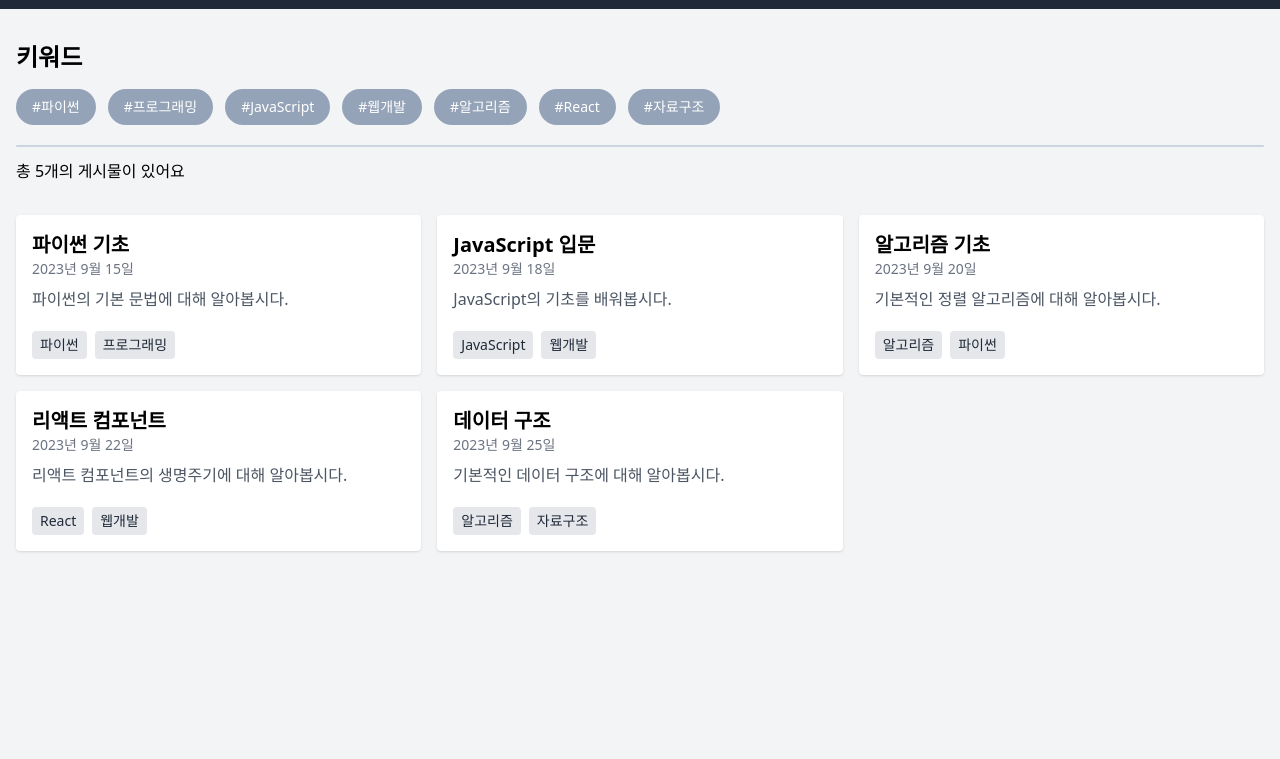
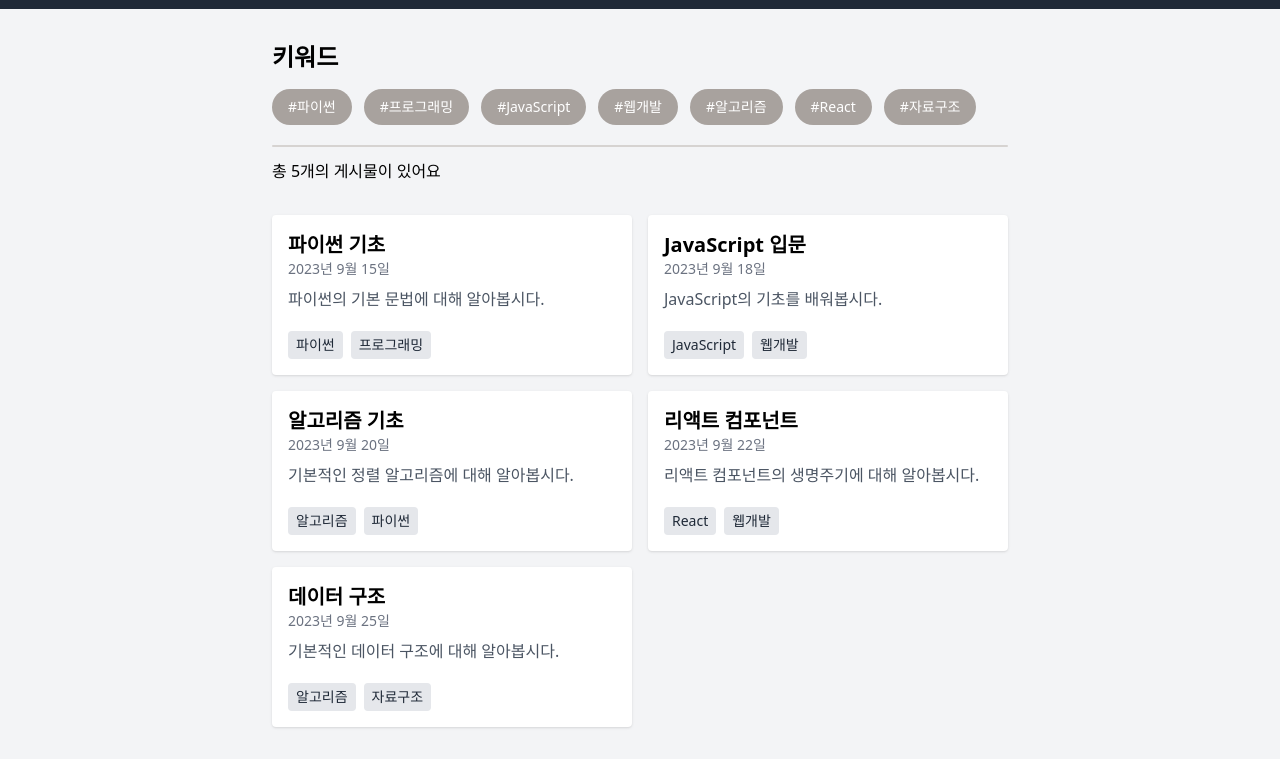
Before and after one commit to seungho-jg/seungho-jg.github.io, a website: page posts.html in a window 1280 px wide. Shown: the part 55-814 px from the top of the page. Drawn offline with Linux system fonts and the light colour scheme.

Commit message:
Feat: Posing 설정완료

```diff
--- a/js/search.js
+++ b/js/search.js
@@ -21,7 +21,7 @@ const posts = [
   // 키워드 버튼 렌더링
   function renderKeywordButtons() {
     keywordsContainer.innerHTML = allKeywords.map(keyword =>
-      `<button class="px-4 py-2 text-sm bg-slate-400 text-white rounded-full hover:bg-indigo-600 focus:outline-none" data-keyword="${keyword}">#${keyword}</button>`
+      `<button class="px-4 py-2 text-sm bg-stone-400 dark:bg-slate-400 text-white rounded-full hover:bg-indigo-400 dark:hover:bg-indigo-400 focus:outline-none" data-keyword="${keyword}">#${keyword}</button>`
     ).join('');
 
     // 키워드 버튼에 이벤트 리스너 추가
@@ -56,10 +56,10 @@ const posts = [
     : posts.filter(post => selectedKeywords.every(keyword => post.keywords.includes(keyword)));
     postingCounter.innerText =`총 ${filteredPosts.length}개의 게시물이 있어요`
     postsContainer.innerHTML = filteredPosts.map(post => `
-        <div class="bg-white dark:bg-gray-800 p-4 rounded shadow">
+        <div class="bg-white dark:bg-gray-500 p-4 rounded shadow hover:translate-x-1 transition-transform duration-150">
         <h3 class="text-xl font-semibold">${post.title}</h3>
-        <p class="text-gray-500 dark:text-gray-400 text-sm mb-2">${formatDate(post.date)}</p>
-        <p class="text-gray-600 dark:text-gray-300 mb-5">${post.content}</p>
+        <p class="text-gray-500 dark:text-gray-300 text-sm mb-2">${formatDate(post.date)}</p>
+        <p class="text-gray-600 dark:text-gray-50 mb-5">${post.content}</p>
         <div class="flex flex-wrap gap-2">
             ${post.keywords.map(keyword =>
               `<span class="px-2 py-1 bg-gray-200 text-gray-800 rounded text-sm">${keyword}</span>`
--- a/posts.html
+++ b/posts.html
@@ -22,15 +22,15 @@
     </header>
     <div id="navbar"></div>
 
-    <main class="container mx-auto px-4 py-8">
+    <main class="container mx-auto px-4 py-8 max-w-screen-md">
         <section>
             <h2 class="text-2xl font-semibold mb-4 mt-16">키워드</h2>
             <div id="keywords" class="flex flex-wrap gap-3">
                 <!-- 키워드가 여기에 동적으로 로드됩니다 (전체, 알고리즘, 파이썬...) -->
             </div>
-            <div class="mt-5 mb-3 h-0.5 bg-slate-300 rounded-full"></div>
+            <div class="mt-5 mb-3 h-0.5 bg-stone-300 dark:bg-slate-400 rounded-full"></div>
             <h2 id="posting-counter" class="mb-8">총 0개의 게시물이 있어요</h2>
-            <div id="posts" class="grid gap-4 grid-cols-1 md:grid-cols-2 lg:grid-cols-3">
+            <div id="posts" class="grid gap-4 grid-cols-1 md:grid-cols-2">
                 <!-- 포스팅 리스트가 여기에 표시됩니다 -->
             </div>
         </section>
```
Also changed, not shown: about.html (+1 -1 lines), index.html (+1 -1 lines), seungho.html (+5 -3 lines), css/output.css.
